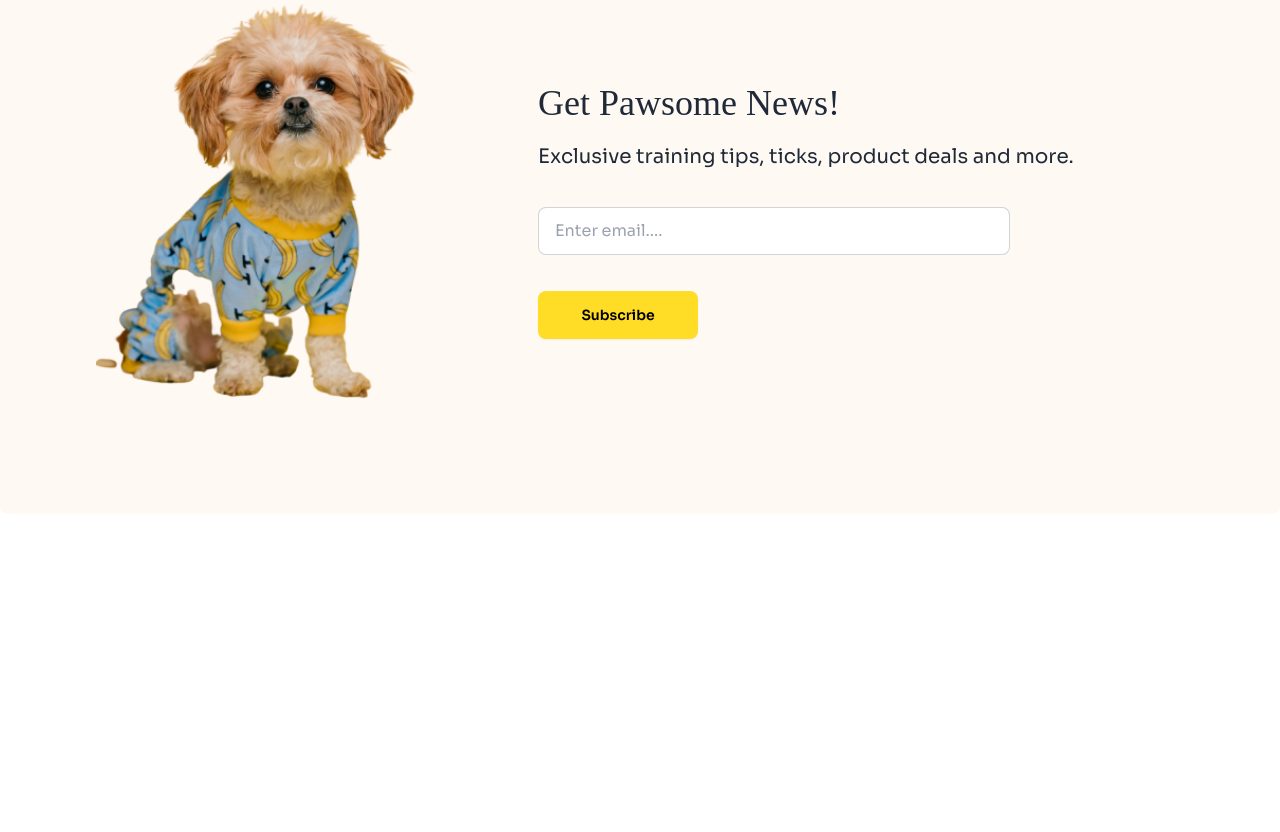
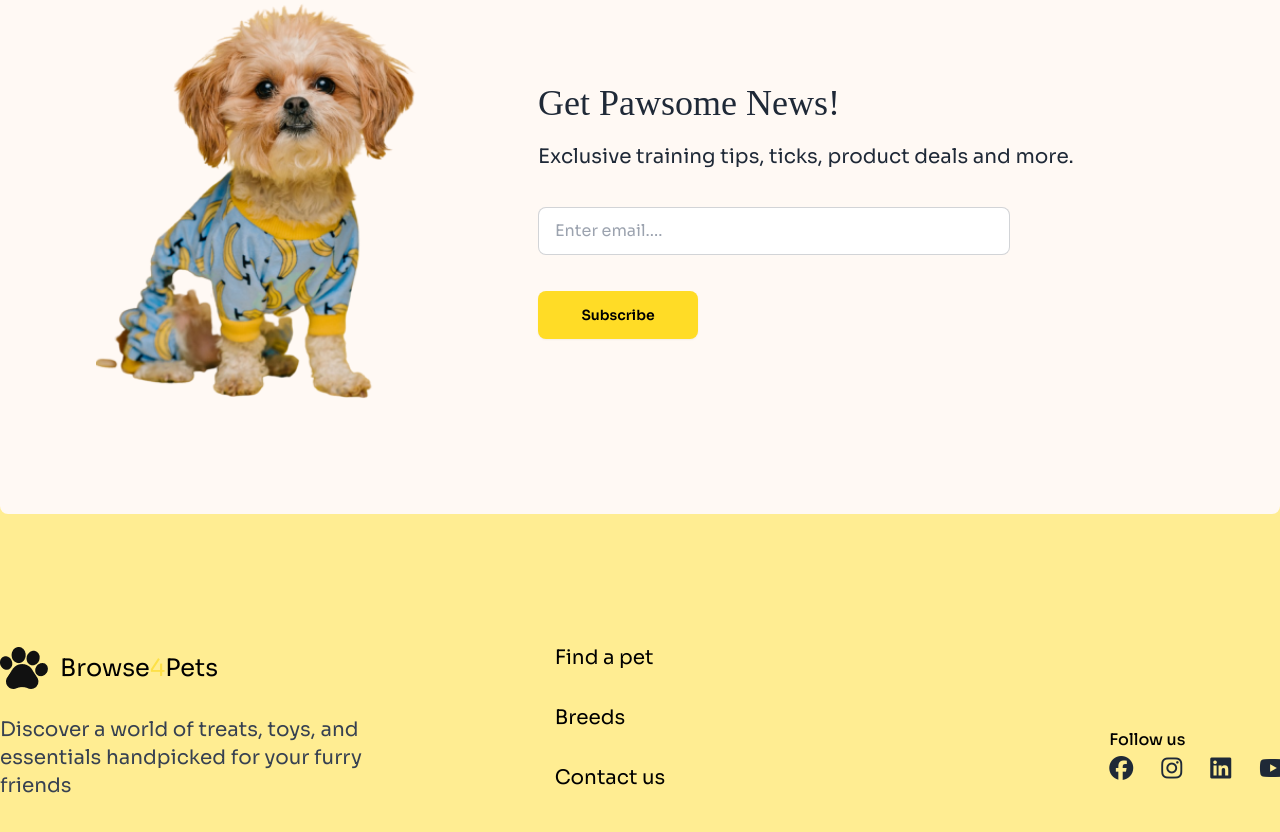
Before and after one commit to JulfikarRafi/my-assignment-3, a plain HTML site: page index.html in a window 1280 px wide. Shown: the part 3360-4192 px from the top of the page. Before the commit the page ends 3874 px from the top, so only its background shows below. Drawn offline with nearby package versions, Linux system fonts and the light colour scheme; a web font is replaced by a local one.

Commit message:
footer added

```diff
--- a/index.html
+++ b/index.html
@@ -441,9 +441,11 @@
                 <!-- right -->
                 <div class="text-center lg:text-left">
                     <h3 class="font-adl lg:text-4xl lg:mb-5 text-2xl mb-3">Get Pawsome News!</h3>
-                    <p class="lg:text-xl lg:mb-9 text-xl mb-5">Exclusive training tips, ticks, product deals and more.</p>
+                    <p class="lg:text-xl lg:mb-9 text-xl mb-5">Exclusive training tips, ticks, product deals and more.
+                    </p>
 
-                    <input type="email" placeholder="Enter email...." class="input input-bordered lg:w-[472px] w-80 lg:mb-9 mb-3" />
+                    <input type="email" placeholder="Enter email...."
+                        class="input input-bordered lg:w-[472px] w-80 lg:mb-9 mb-3" />
 
 
                     <div>
@@ -459,7 +461,42 @@
 
     </main>
     <!-- Footer -->
-    <footer></footer>
+    <footer class="font-sora bg-[#FFDC26]/50 h-[800px] relative mt-[-320px]
+     -z-10 pt-[450px] lg:pb-36">
+        <!-- main  -->
+        <div class="grid lg:grid-cols-3 grid-cols-1 mx-auto container lg:gap-96 ">
+            <!-- left div -->
+            <div>
+                <div class="flex items-center gap-3 lg:mb-6" >
+                    <img src="c1-assets/logo-footer.png" alt="">
+                    <h2 class="hidden lg:block"><span class="text-2xl text-black">Browse</span><span
+                        class="text-2xl text-yellow-300">4</span><span class="text-2xl text-black">Pets</span></h2>
+                </div>
+                <p class="lg:text-xl text-gray-700 lg:w-[426px]">Discover a world of treats, toys, and essentials handpicked for your furry friends</p>
+
+            </div>
+            <!-- mid div -->
+            <div>
+                <p class="lg:mb-8"><a class="lg:text-xl text-black" href="">Find a pet</a></p>
+                <p class="lg:mb-8"><a class="lg:text-xl text-black" href="">Breeds</a></p>
+                <p><a class="lg:text-xl text-black" href="">Contact us</a></p>
+            </div>
+            <!-- right div -->
+            <div class="lg:mt-[84px]">
+                <h5 class="text-[16px] font-medium text-black">Follow us</h5>
+                <div class="flex gap-7">
+                    <i class="text-2xl fa-brands fa-facebook"></i>
+                    <i class="text-2xl fa-brands fa-instagram"></i>
+                    <i class="text-2xl fa-brands fa-linkedin"></i>
+                    <i class="text-2xl fa-brands fa-youtube"></i>
+                </div>
+            </div>
+
+        </div>
+
+
+
+    </footer>
 
 </body>
 
```
